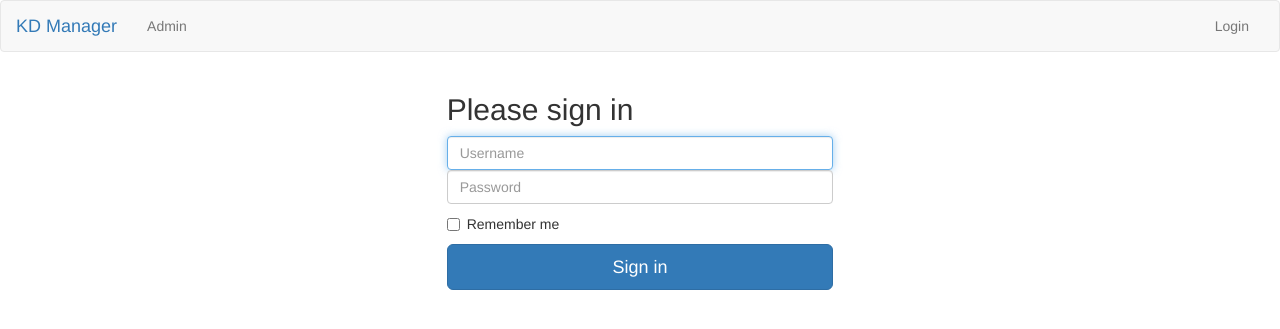
After one commit to hanbei/kdmgmt, a Django app: page /login in a window 1280 px wide. The commit adds this page. Shown: the top 329 px of the page. Run offline with Django 3.2, Linux system fonts and the light colour scheme; some libraries are stand-ins or nearby versions.

Commit message:
Add login/logout capabilities

```diff
--- a/kdmgmt/urls.py
+++ b/kdmgmt/urls.py
@@ -17,6 +17,6 @@ from django.conf.urls import url, include
 from django.contrib import admin
 
 urlpatterns = [
-    url(r'^member/', include('member.urls')),
+    url(r'^', include('member.urls')),
     url(r'^admin/', admin.site.urls),
 ]
--- a/member/templates/member/layout.html
+++ b/member/templates/layout.html
@@ -28,6 +28,15 @@
                     <a href="{% url 'admin:index' %}" title="Admin">Admin</a>
                 </li>
             </ul>
+            <ul class="nav navbar-nav navbar-right">
+                <li>
+                    {% if user.is_authenticated %}
+                    <a href="{% url 'member:logout' %}" title="Logout">Logout</a>
+                    {% else %}
+                    <a href="{% url 'member:login' %}" title="Login">Login</a>
+                    {% endif %}
+                </li>
+            </ul>
         </div>
     </div>
 </nav>
--- /dev/null
+++ b/member/templates/member/login.html
@@ -0,0 +1,22 @@
+{% extends 'layout.html' %}
+
+{% block content %}
+<div class="col-md-4"></div>
+<div class="col-md-4">
+    <form class="form-signin" method="POST" action="{% url 'member:login' %}">
+        {% csrf_token %}
+        <h2 class="form-signin-heading">Please sign in</h2>
+        <label for="inputUser" class="sr-only">Email address</label>
+        <input name="username" type="text" id="inputUser" class="form-control" placeholder="Username" required autofocus>
+        <label for="inputPassword" class="sr-only">Password</label>
+        <input name="password" type="password" id="inputPassword" class="form-control" placeholder="Password" required>
+        <div class="checkbox">
+            <label>
+                <input type="checkbox" value="remember-me"> Remember me
+            </label>
+        </div>
+        <button class="btn btn-lg btn-primary btn-block" type="submit">Sign in</button>
+    </form>
+</div>
+<div class="col-md-4"></div>
+{% endblock %}
--- a/member/templates/member/member_detail.html
+++ b/member/templates/member/member_detail.html
@@ -1,4 +1,4 @@
-{% extends 'member/layout.html' %}
+{% extends 'layout.html' %}
 
 {% block content %}
 <div class="row">
--- a/member/templates/member/member_list.html
+++ b/member/templates/member/member_list.html
@@ -1,4 +1,4 @@
-{% extends 'member/layout.html' %}
+{% extends 'layout.html' %}
 
 {% block content %}
 <div class="row">
--- a/member/urls.py
+++ b/member/urls.py
@@ -5,5 +5,7 @@ from . import views
 app_name='member'
 urlpatterns = [
     url(r'^$', views.ListView.as_view(), name='index'),
+    url(r'^login$', views.do_login, name='login'),
+    url(r'^logout/$', views.do_logout, name='logout'),
     url(r'^(?P<pk>[0-9]+)/$', views.DetailView.as_view(), name='detail'),
 ]
--- a/member/views.py
+++ b/member/views.py
@@ -1,19 +1,42 @@
-from django.http import HttpResponse
-from django.shortcuts import render, get_object_or_404
+from django.contrib.auth import authenticate, login, logout
+from django.contrib.auth.mixins import LoginRequiredMixin
+from django.shortcuts import render, redirect
+from django.urls import reverse, reverse_lazy
 from django.views import generic
 
 # Create your views here.
 from .models import Member
 
 
-class ListView(generic.ListView):
+def do_login(request):
+    if request.method == 'POST':
+        username = request.POST['username']
+        password = request.POST['password']
+        user = authenticate(request, username=username, password=password)
+        if user is not None:
+            login(request, user)
+            return redirect(reverse('member:index'))
+        else:
+            return redirect(reverse('member:login'))
+    else:
+        return render(request, 'member/login.html')
+
+
+def do_logout(request):
+    logout(request)
+    return redirect(reverse('member:login'))
+
+
+class ListView(LoginRequiredMixin, generic.ListView):
     template_name = 'member/member_list.html'
     context_object_name = 'members'
+    login_url = reverse_lazy('member:login')  # '/login/'
 
     def get_queryset(self):
         return Member.objects.order_by('name')
 
 
-class DetailView(generic.DetailView):
+class DetailView(LoginRequiredMixin, generic.DetailView):
     model = Member
     template_name = 'member/member_detail.html'
+    login_url = reverse_lazy('member:index')  # '/login/'
```
